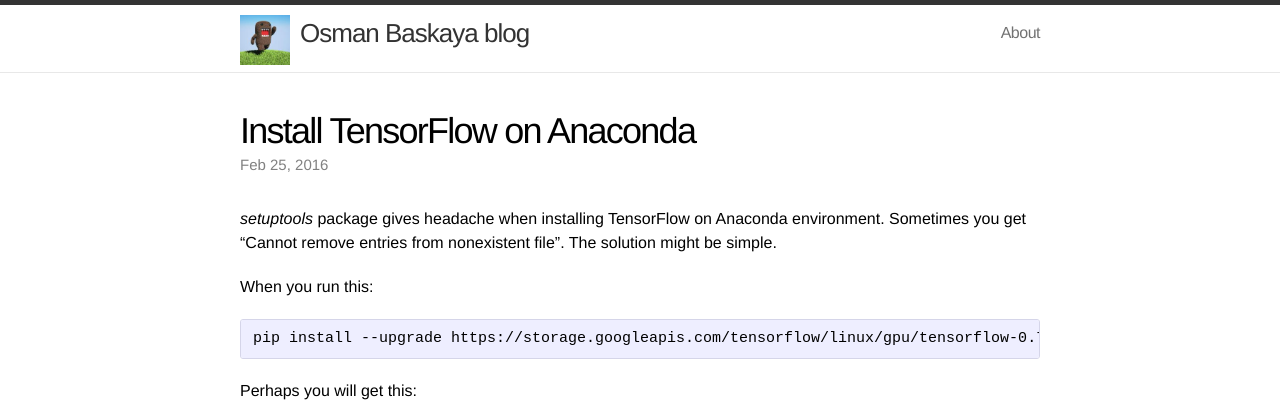
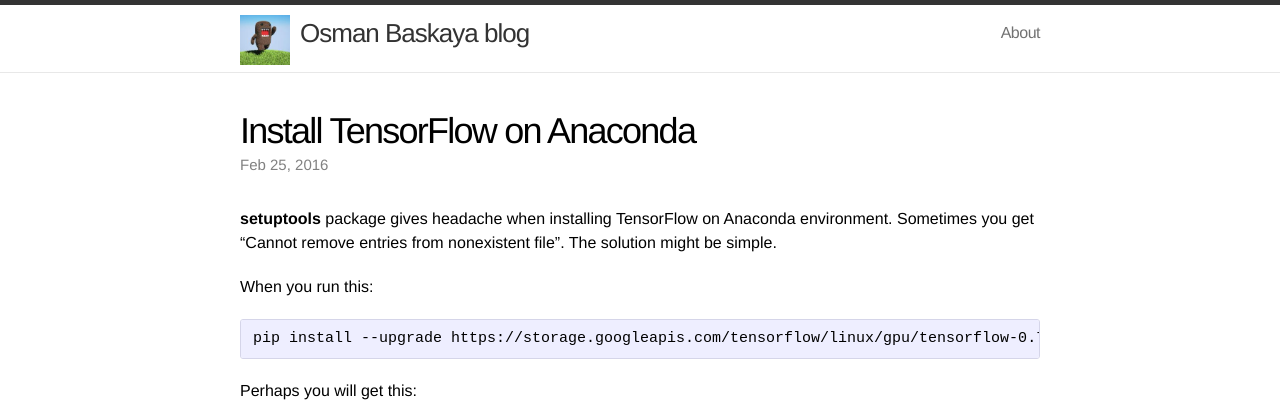
Before and after one commit to osmanbaskaya/osmanbaskaya.github.io, a Jekyll site: the page built from _posts/2016-02-25-Setuptools-Problem-With-Anaconda-When-Installing-Tensorflow.markdown, in a window 1280 px wide. Shown: the top 402 px of the page. Built offline with Jekyll 4.4.1, drawn with Linux system fonts in a browser that asks for light colours; Markdown is read by kramdown in place of the engine named in the settings; comment, search, counter and statistics services are not loaded.

Commit message:
Cosmetic changes

```diff
--- a/_posts/2016-02-25-Setuptools-Problem-With-Anaconda-When-Installing-Tensorflow.markdown
+++ b/_posts/2016-02-25-Setuptools-Problem-With-Anaconda-When-Installing-Tensorflow.markdown
@@ -5,7 +5,7 @@
 excerpt: setuptools package gives headache when installing TensorFlow on Anaconda environment. Sometimes you get "Cannot remove entries from nonexistent file". The solution might be simple.
 ---
 
-*setuptools* package gives headache when installing TensorFlow on Anaconda environment. Sometimes you get "Cannot remove entries from nonexistent file". The solution might be simple.
+**setuptools** package gives headache when installing TensorFlow on Anaconda environment. Sometimes you get "Cannot remove entries from nonexistent file". The solution might be simple.
 
 When you run this:
 
```
